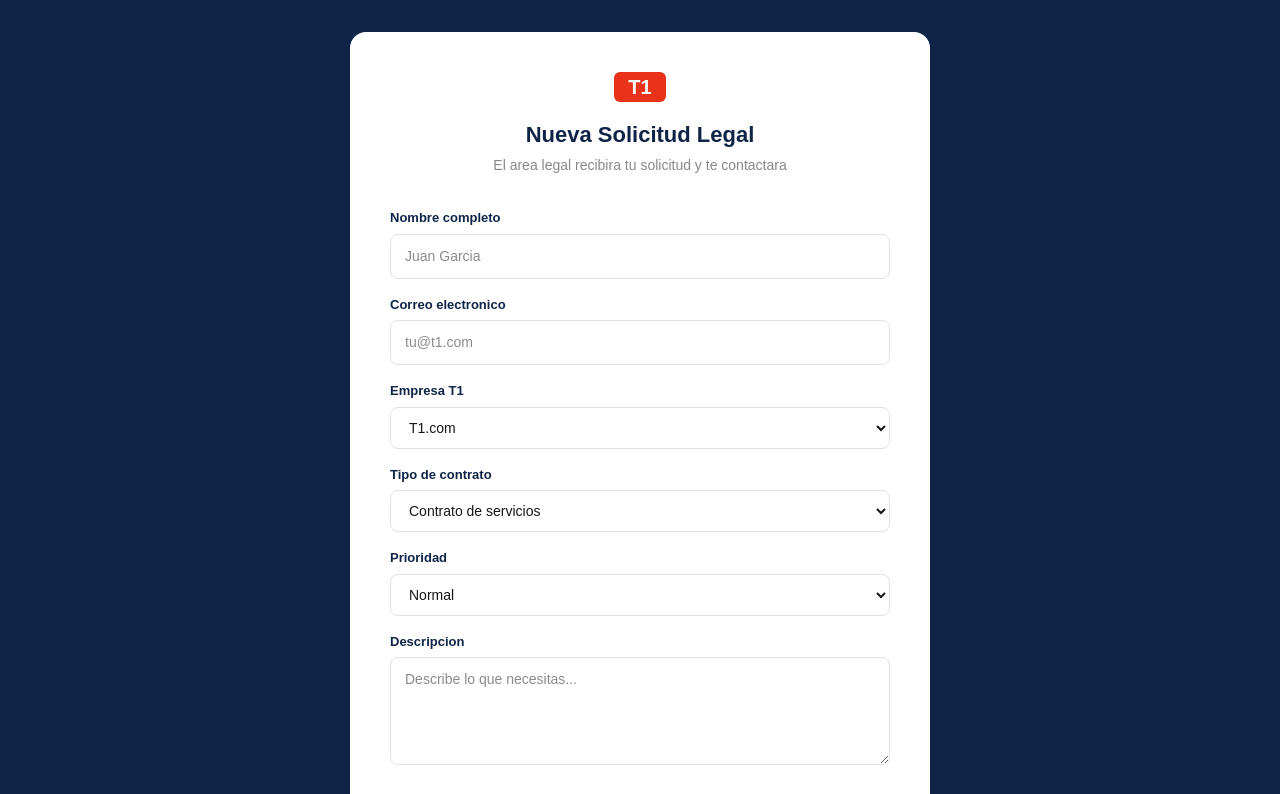
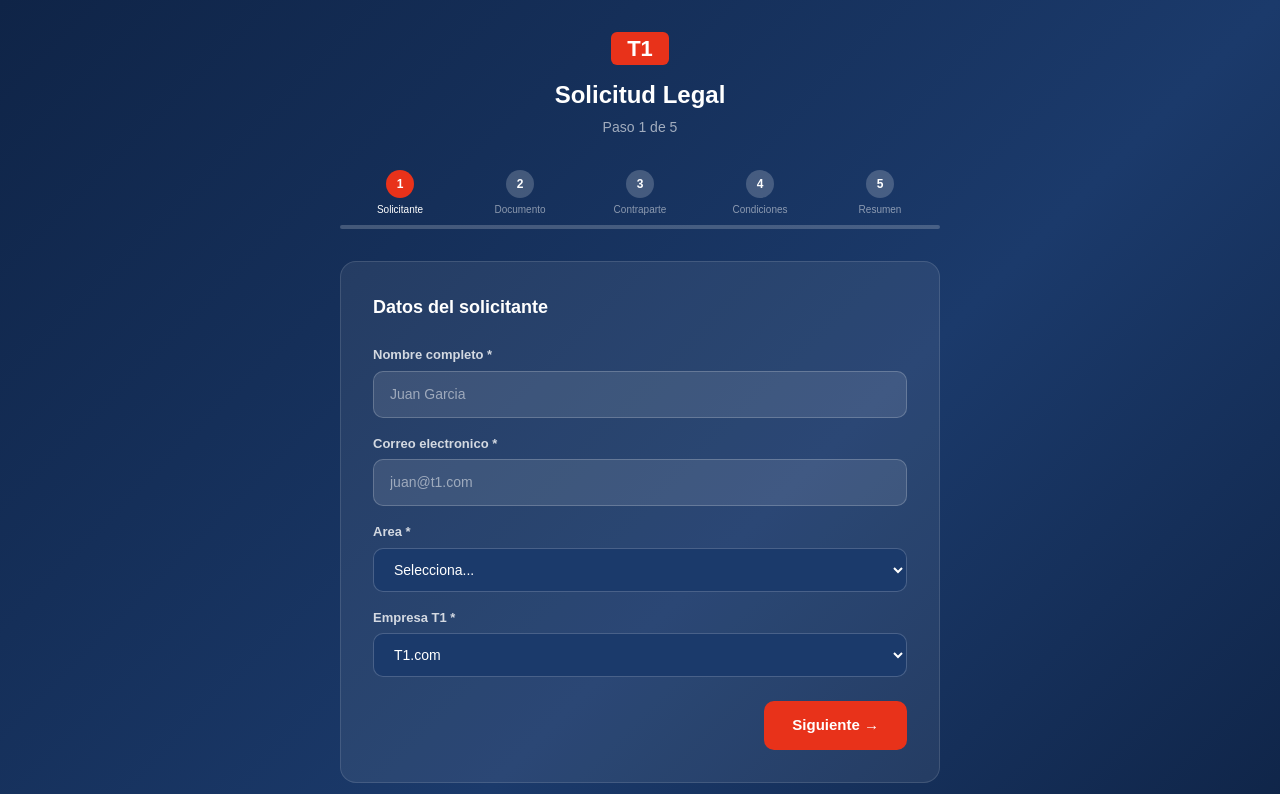
Before and after one commit to jovannipoceros-png/t1-legal, a Next.js app: page /solicitar in a window 1280 px wide. Shown: the top 794 px of the page. Built offline with nearby package versions, Linux system fonts and the light colour scheme.

Commit message:
feat: formulario solicitar por pasos

```diff
--- a/src/app/solicitar/page.tsx
+++ b/src/app/solicitar/page.tsx
@@ -1,53 +1,199 @@
+'use client'
+import { useState } from 'react'
+
 export default function Solicitar() {
+  const [paso, setPaso] = useState(1)
+  const [form, setForm] = useState({
+    nombre: '', correo: '', area: '', area_otro: '',
+    empresa_t1: 'T1.com', tipo_solicitud: '', tipo_solicitud_otro: '',
+    tipo_contrato: '', tipo_contrato_otro: '',
+    nombre_empresa: '', rfc: '', apoderado: '',
+    vigencia: '', plazo_pago: '', tipo_dias_pago: 'naturales',
+    tipo_firma: 'electronica', prioridad: 'Normal', descripcion: ''
+  })
+
+  const set = (k: string, v: string) => setForm(f => ({ ...f, [k]: v }))
+  const total = 5
+
+  const areas = ['Comercial','Finanzas','Tecnologia','Operaciones','Recursos Humanos','Direccion','Otro']
+  const tipos = ['Contrato','Convenio de Confidencialidad','Convenio','Anexo','Otro']
+  const contratos = ['Servicios','Compraventa','Prestamo','Distribucion','Licencia','Otro']
+
+  const Progress = () => (
+    <div style={{ marginBottom: '32px' }}>
+      <div style={{ display: 'flex', justifyContent: 'space-between', marginBottom: '8px' }}>
+        {['Solicitante','Documento','Contraparte','Condiciones','Resumen'].map((s, i) => (
+          <div key={i} style={{ display: 'flex', flexDirection: 'column', alignItems: 'center', gap: '4px', width: '20%' }}>
+            <div style={{ width: '28px', height: '28px', borderRadius: '50%', background: i + 1 <= paso ? '#E8321A' : 'rgba(255,255,255,0.2)', display: 'flex', alignItems: 'center', justifyContent: 'center', fontSize: '12px', fontWeight: 700, color: 'white' }}>
+              {i + 1 < paso ? '✓' : i + 1}
+            </div>
+            <span style={{ fontSize: '10px', color: i + 1 <= paso ? 'white' : 'rgba(255,255,255,0.5)', textAlign: 'center' }}>{s}</span>
+          </div>
+        ))}
+      </div>
+      <div style={{ height: '4px', background: 'rgba(255,255,255,0.2)', borderRadius: '2px' }}>
+        <div style={{ height: '100%', width: `${((paso - 1) / (total - 1)) * 100}%`, background: '#E8321A', borderRadius: '2px', transition: 'width 0.4s' }} />
+      </div>
+    </div>
+  )
+
+  const Label = ({ text }: { text: string }) => (
+    <label style={{ display: 'block', color: 'rgba(255,255,255,0.8)', fontSize: '13px', fontWeight: 600, marginBottom: '6px' }}>{text}</label>
+  )
+
+  const Input = ({ k, placeholder, type = 'text' }: { k: string, placeholder: string, type?: string }) => (
+    <input type={type} placeholder={placeholder} value={(form as any)[k]} onChange={e => set(k, e.target.value)}
+      style={{ width: '100%', padding: '12px 16px', borderRadius: '10px', border: '1px solid rgba(255,255,255,0.2)', background: 'rgba(255,255,255,0.1)', color: 'white', fontSize: '14px', boxSizing: 'border-box', outline: 'none' }} />
+  )
+
+  const Select = ({ k, options }: { k: string, options: string[] }) => (
+    <select value={(form as any)[k]} onChange={e => set(k, e.target.value)}
+      style={{ width: '100%', padding: '12px 16px', borderRadius: '10px', border: '1px solid rgba(255,255,255,0.2)', background: '#1B3A6B', color: 'white', fontSize: '14px', boxSizing: 'border-box', outline: 'none' }}>
+      <option value="">Selecciona...</option>
+      {options.map((o, i) => <option key={i} value={o}>{o}</option>)}
+    </select>
+  )
+
+  const Btn = ({ label, onClick, secondary = false }: { label: string, onClick: () => void, secondary?: boolean }) => (
+    <button onClick={onClick} style={{ padding: '13px 28px', borderRadius: '10px', border: secondary ? '1px solid rgba(255,255,255,0.3)' : 'none', background: secondary ? 'transparent' : '#E8321A', color: 'white', fontWeight: 700, fontSize: '15px', cursor: 'pointer' }}>
+      {label}
+    </button>
+  )
+
   return (
-    <div style={{ minHeight: '100vh', background: '#0F2447', display: 'flex', alignItems: 'center', justifyContent: 'center', fontFamily: 'sans-serif', padding: '32px' }}>
-      <div style={{ background: 'white', borderRadius: '16px', padding: '40px', width: '100%', maxWidth: '580px' }}>
+    <div style={{ minHeight: '100vh', background: 'linear-gradient(135deg, #0F2447 0%, #1B3A6B 60%, #0F2447 100%)', fontFamily: 'sans-serif', display: 'flex', alignItems: 'center', justifyContent: 'center', padding: '32px' }}>
+      <div style={{ width: '100%', maxWidth: '600px' }}>
         <div style={{ textAlign: 'center', marginBottom: '32px' }}>
-          <span style={{ background: '#E8321A', color: 'white', fontWeight: 900, fontSize: '20px', padding: '4px 14px', borderRadius: '6px' }}>T1</span>
-          <h1 style={{ color: '#0F2447', fontSize: '22px', fontWeight: 700, margin: '16px 0 4px' }}>Nueva Solicitud Legal</h1>
-          <p style={{ color: '#888', fontSize: '14px', margin: 0 }}>El area legal recibira tu solicitud y te contactara</p>
+          <span style={{ background: '#E8321A', color: 'white', fontWeight: 900, fontSize: '22px', padding: '4px 16px', borderRadius: '6px' }}>T1</span>
+          <h1 style={{ color: 'white', fontSize: '24px', fontWeight: 700, margin: '12px 0 4px' }}>Solicitud Legal</h1>
+          <p style={{ color: 'rgba(255,255,255,0.6)', fontSize: '14px', margin: 0 }}>Paso {paso} de {total}</p>
         </div>
-        <div style={{ marginBottom: '16px' }}>
-          <label style={{ display: 'block', color: '#0F2447', fontWeight: 600, fontSize: '13px', marginBottom: '6px' }}>Nombre completo</label>
-          <input placeholder="Juan Garcia" style={{ width: '100%', padding: '11px 14px', borderRadius: '8px', border: '1px solid #E0E2E6', fontSize: '14px', boxSizing: 'border-box' }} />
+
+        <Progress />
+
+        <div style={{ background: 'rgba(255,255,255,0.07)', borderRadius: '16px', padding: '32px', border: '1px solid rgba(255,255,255,0.12)' }}>
+
+          {paso === 1 && (
+            <div>
+              <h2 style={{ color: 'white', fontSize: '18px', fontWeight: 700, margin: '0 0 24px' }}>Datos del solicitante</h2>
+              <div style={{ marginBottom: '16px' }}><Label text="Nombre completo *" /><Input k="nombre" placeholder="Juan Garcia" /></div>
+              <div style={{ marginBottom: '16px' }}><Label text="Correo electronico *" /><Input k="correo" placeholder="juan@t1.com" type="email" /></div>
+              <div style={{ marginBottom: '16px' }}>
+                <Label text="Area *" />
+                <Select k="area" options={areas} />
+                {form.area === 'Otro' && <div style={{ marginTop: '8px' }}><Input k="area_otro" placeholder="Describe tu area..." /></div>}
+              </div>
+              <div style={{ marginBottom: '24px' }}>
+                <Label text="Empresa T1 *" />
+                <Select k="empresa_t1" options={['T1.com', 'Claro Pagos']} />
+              </div>
+              <div style={{ display: 'flex', justifyContent: 'flex-end' }}>
+                <Btn label="Siguiente →" onClick={() => setPaso(2)} />
+              </div>
+            </div>
+          )}
+
+          {paso === 2 && (
+            <div>
+              <h2 style={{ color: 'white', fontSize: '18px', fontWeight: 700, margin: '0 0 24px' }}>Tipo de documento</h2>
+              <div style={{ marginBottom: '16px' }}>
+                <Label text="Tipo de solicitud *" />
+                <Select k="tipo_solicitud" options={tipos} />
+                {form.tipo_solicitud === 'Otro' && <div style={{ marginTop: '8px' }}><Input k="tipo_solicitud_otro" placeholder="Describe el tipo de documento..." /></div>}
+              </div>
+              {(form.tipo_solicitud === 'Contrato' || form.tipo_solicitud === 'Convenio') && (
+                <div style={{ marginBottom: '16px' }}>
+                  <Label text="Tipo de contrato *" />
+                  <Select k="tipo_contrato" options={contratos} />
+                  {form.tipo_contrato === 'Otro' && <div style={{ marginTop: '8px' }}><Input k="tipo_contrato_otro" placeholder="Describe el tipo de contrato..." /></div>}
+                </div>
+              )}
+              <div style={{ marginBottom: '24px' }}>
+                <Label text="Prioridad *" />
+                <Select k="prioridad" options={['Normal', 'Urgente']} />
+              </div>
+              <div style={{ display: 'flex', justifyContent: 'space-between' }}>
+                <Btn label="← Anterior" onClick={() => setPaso(1)} secondary />
+                <Btn label="Siguiente →" onClick={() => setPaso(3)} />
+              </div>
+            </div>
+          )}
+
+          {paso === 3 && (
+            <div>
+              <h2 style={{ color: 'white', fontSize: '18px', fontWeight: 700, margin: '0 0 24px' }}>Datos de la contraparte</h2>
+              <div style={{ marginBottom: '16px' }}><Label text="Nombre de la empresa *" /><Input k="nombre_empresa" placeholder="Empresa S.A. de C.V." /></div>
+              <div style={{ marginBottom: '16px' }}><Label text="RFC" /><Input k="rfc" placeholder="EMP123456ABC" /></div>
+              <div style={{ marginBottom: '24px' }}><Label text="Apoderado legal" /><Input k="apoderado" placeholder="Nombre del representante legal" /></div>
+              <div style={{ display: 'flex', justifyContent: 'space-between' }}>
+                <Btn label="← Anterior" onClick={() => setPaso(2)} secondary />
+                <Btn label="Siguiente →" onClick={() => setPaso(4)} />
+              </div>
+            </div>
+          )}
+
+          {paso === 4 && (
+            <div>
+              <h2 style={{ color: 'white', fontSize: '18px', fontWeight: 700, margin: '0 0 24px' }}>Condiciones del contrato</h2>
+              <div style={{ marginBottom: '16px' }}><Label text="Vigencia" /><Input k="vigencia" placeholder="Ej: 12 meses, 1 año, indefinida" /></div>
+              <div style={{ display: 'grid', gridTemplateColumns: '1fr 1fr', gap: '16px', marginBottom: '16px' }}>
+                <div><Label text="Plazo de pago" /><Input k="plazo_pago" placeholder="Ej: 30" /></div>
+                <div><Label text="Tipo de dias" /><Select k="tipo_dias_pago" options={['naturales', 'habiles']} /></div>
+              </div>
+              <div style={{ marginBottom: '16px' }}>
+                <Label text="Tipo de firma" />
+                <Select k="tipo_firma" options={['electronica', 'fisica', 'SORA', 'Otro']} />
+              </div>
+              <div style={{ marginBottom: '24px' }}>
+                <Label text="Descripcion *" />
+                <textarea placeholder="Describe el objeto del contrato y lo que necesitas del area legal..." value={form.descripcion} onChange={e => set('descripcion', e.target.value)} rows={4}
+                  style={{ width: '100%', padding: '12px 16px', borderRadius: '10px', border: '1px solid rgba(255,255,255,0.2)', background: 'rgba(255,255,255,0.1)', color: 'white', fontSize: '14px', boxSizing: 'border-box', resize: 'vertical', outline: 'none' }} />
+              </div>
+              <div style={{ display: 'flex', justifyContent: 'space-between' }}>
+                <Btn label="← Anterior" onClick={() => setPaso(3)} secondary />
+                <Btn label="Revisar →" onClick={() => setPaso(5)} />
+              </div>
+            </div>
+          )}
+
+          {paso === 5 && (
+            <div>
+              <h2 style={{ color: 'white', fontSize: '18px', fontWeight: 700, margin: '0 0 24px' }}>Resumen de tu solicitud</h2>
+              {[
+                { label: 'Nombre', value: form.nombre },
+                { label: 'Correo', value: form.correo },
+                { label: 'Area', value: form.area === 'Otro' ? form.area_otro : form.area },
+                { label: 'Empresa T1', value: form.empresa_t1 },
+                { label: 'Tipo', value: form.tipo_solicitud === 'Otro' ? form.tipo_solicitud_otro : form.tipo_solicitud },
+                { label: 'Contraparte', value: form.nombre_empresa },
+                { label: 'RFC', value: form.rfc },
+                { label: 'Vigencia', value: form.vigencia },
+                { label: 'Prioridad', value: form.prioridad },
+                { label: 'Firma', value: form.tipo_firma },
+              ].map((r, i) => r.value && (
+                <div key={i} style={{ display: 'flex', justifyContent: 'space-between', padding: '8px 0', borderBottom: '1px solid rgba(255,255,255,0.08)' }}>
+                  <span style={{ color: 'rgba(255,255,255,0.6)', fontSize: '13px' }}>{r.label}</span>
+                  <span style={{ color: 'white', fontSize: '13px', fontWeight: 600 }}>{r.value}</span>
+                </div>
+              ))}
+              {form.descripcion && (
+                <div style={{ marginTop: '16px', padding: '12px', background: 'rgba(255,255,255,0.05)', borderRadius: '8px' }}>
+                  <p style={{ color: 'rgba(255,255,255,0.6)', fontSize: '12px', margin: '0 0 4px' }}>Descripcion</p>
+                  <p style={{ color: 'white', fontSize: '13px', margin: 0 }}>{form.descripcion}</p>
+                </div>
+              )}
+              <div style={{ display: 'flex', justifyContent: 'space-between', marginTop: '24px' }}>
+                <Btn label="← Anterior" onClick={() => setPaso(4)} secondary />
+                <button style={{ padding: '13px 28px', borderRadius: '10px', border: 'none', background: '#E8321A', color: 'white', fontWeight: 700, fontSize: '15px', cursor: 'pointer' }}>
+                  Enviar solicitud ✓
+                </button>
+              </div>
+            </div>
+          )}
         </div>
-        <div style={{ marginBottom: '16px' }}>
-          <label style={{ display: 'block', color: '#0F2447', fontWeight: 600, fontSize: '13px', marginBottom: '6px' }}>Correo electronico</label>
-          <input placeholder="tu@t1.com" type="email" style={{ width: '100%', padding: '11px 14px', borderRadius: '8px', border: '1px solid #E0E2E6', fontSize: '14px', boxSizing: 'border-box' }} />
-        </div>
-        <div style={{ marginBottom: '16px' }}>
-          <label style={{ display: 'block', color: '#0F2447', fontWeight: 600, fontSize: '13px', marginBottom: '6px' }}>Empresa T1</label>
-          <select style={{ width: '100%', padding: '11px 14px', borderRadius: '8px', border: '1px solid #E0E2E6', fontSize: '14px', boxSizing: 'border-box' }}>
-            <option>T1.com</option>
-            <option>Claro Pagos</option>
-          </select>
-        </div>
-        <div style={{ marginBottom: '16px' }}>
-          <label style={{ display: 'block', color: '#0F2447', fontWeight: 600, fontSize: '13px', marginBottom: '6px' }}>Tipo de contrato</label>
-          <select style={{ width: '100%', padding: '11px 14px', borderRadius: '8px', border: '1px solid #E0E2E6', fontSize: '14px', boxSizing: 'border-box' }}>
-            <option>Contrato de servicios</option>
-            <option>Contrato de compraventa</option>
-            <option>NDA</option>
-            <option>Convenio modificatorio</option>
-            <option>Anexo</option>
-          </select>
-        </div>
-        <div style={{ marginBottom: '16px' }}>
-          <label style={{ display: 'block', color: '#0F2447', fontWeight: 600, fontSize: '13px', marginBottom: '6px' }}>Prioridad</label>
-          <select style={{ width: '100%', padding: '11px 14px', borderRadius: '8px', border: '1px solid #E0E2E6', fontSize: '14px', boxSizing: 'border-box' }}>
-            <option>Normal</option>
-            <option>Urgente</option>
-          </select>
-        </div>
-        <div style={{ marginBottom: '24px' }}>
-          <label style={{ display: 'block', color: '#0F2447', fontWeight: 600, fontSize: '13px', marginBottom: '6px' }}>Descripcion</label>
-          <textarea placeholder="Describe lo que necesitas..." rows={4} style={{ width: '100%', padding: '11px 14px', borderRadius: '8px', border: '1px solid #E0E2E6', fontSize: '14px', boxSizing: 'border-box', resize: 'vertical' }} />
-        </div>
-        <button style={{ background: '#E8321A', color: 'white', padding: '14px', borderRadius: '10px', border: 'none', fontWeight: 700, fontSize: '16px', cursor: 'pointer', width: '100%', marginBottom: '16px' }}>
-          Enviar solicitud
-        </button>
-        <p style={{ textAlign: 'center', color: '#888', fontSize: '13px', margin: 0 }}>
-          Ya tienes una solicitud? <a href="/login" style={{ color: '#0F2447', fontWeight: 700, textDecoration: 'none' }}>Ver mis solicitudes</a>
+
+        <p style={{ textAlign: 'center', color: 'rgba(255,255,255,0.5)', fontSize: '13px', marginTop: '16px' }}>
+          Ya tienes una solicitud? <a href="/login" style={{ color: 'white', fontWeight: 700, textDecoration: 'none' }}>Ver mis solicitudes</a>
         </p>
       </div>
     </div>
```
